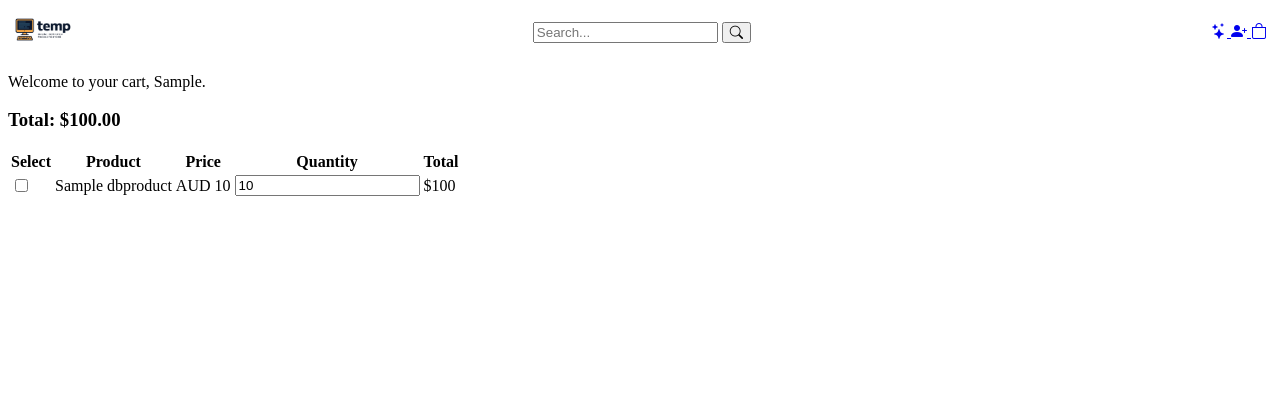
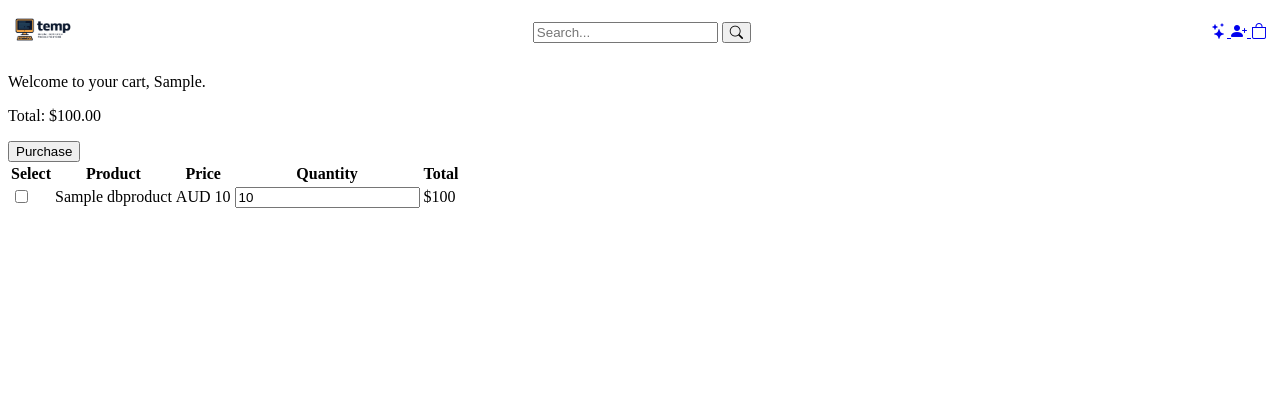
Before and after one commit to ronaldobattisti/lpa-ecommerce, a PHP site: page /cart.php in a window 1280 px wide. Shown: the top 420 px of the page. Run offline with PHP 8.4, Linux system fonts and the light colour scheme; the visitor is signed in with stand-in values (Sample User, id 1); tables that the repository leaves empty or names only in its code hold one stand-in row (values such as "Sample post").

Commit message:
Minor changes before adapting file names to meet requirements

```diff
--- a/cart.php
+++ b/cart.php
@@ -83,7 +83,11 @@
                 }?>
 
                 <div class="cart-total">
-                    <h3>Total: $<?php echo number_format($total, 2); ?></h3>
+                    <p>Total: $<?php echo number_format($total, 2); ?></p>
+                </div>
+
+                <div>
+                    <button type="submit">Purchase</button>
                 </div>
 
                 <div><?php include 'footer.html'; ?></div>
--- a/manage_orders.php
+++ b/manage_orders.php
@@ -3,5 +3,8 @@
     include 'connection.php';
     include 'start_session_safe.php';
 
+    $user_id = $_SESSION['user_id'];
+
+
 
 ?>
```
